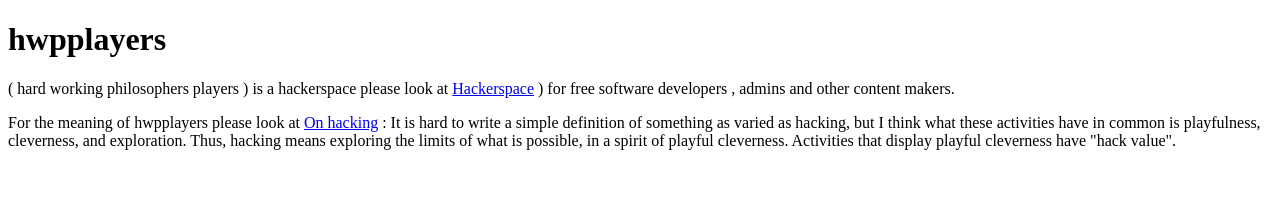
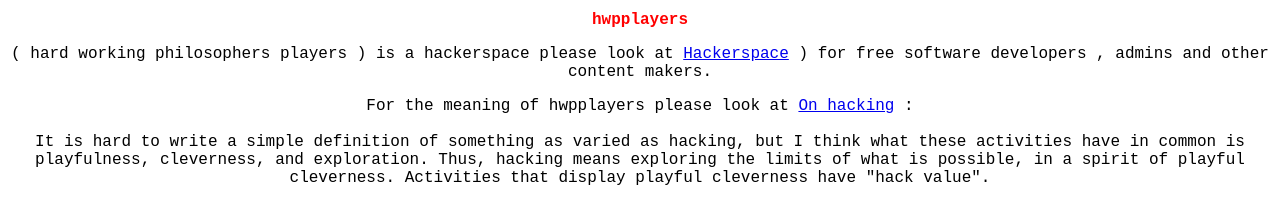
Before and after one commit to hwpplayers/hwpplayers.github.io, a plain HTML site: page index.html in a window 1280 px wide. Drawn offline with Linux system fonts and the light colour scheme.

Commit message:
text-align:center, font-size:16px, font-family: monospace, color:red , black index.html changes

```diff
--- a/index.html
+++ b/index.html
@@ -4,12 +4,11 @@
     <title>hwpplayers</title>
   </head>
   <body>
-    <h1>hwpplayers</h1>
-    <p>( hard working philosophers players ) is a hackerspace please
+    <h1 style="text-align: center; font-size: 16px; font-family: monospace; color: red;">hwpplayers</h1>
+    <p style="text-align: center; font-size: 16px; font-family: monospace; color:black">( hard working philosophers players ) is a hackerspace please
       look at <a href="https://en.wikipedia.org/wiki/Hackerspace">Hackerspace</a>
       ) for free software developers , admins and other content makers.</p>
-    <p>For
-the meaning of hwpplayers please look at <a href="https://www.stallman.org/articles/on-hacking.html">On hacking</a> :
+    <p style="text-align: center; font-size: 16px; font-family: monospace; color: black;">For the meaning of hwpplayers please look at <a href="https://www.stallman.org/articles/on-hacking.html">On hacking</a> : <br> <br>
 
 It is hard to write a simple definition of something as varied as hacking, but I think what these activities have in common is
 playfulness, cleverness, and exploration. Thus, hacking means exploring the limits of what is possible, in a spirit of playful
```
